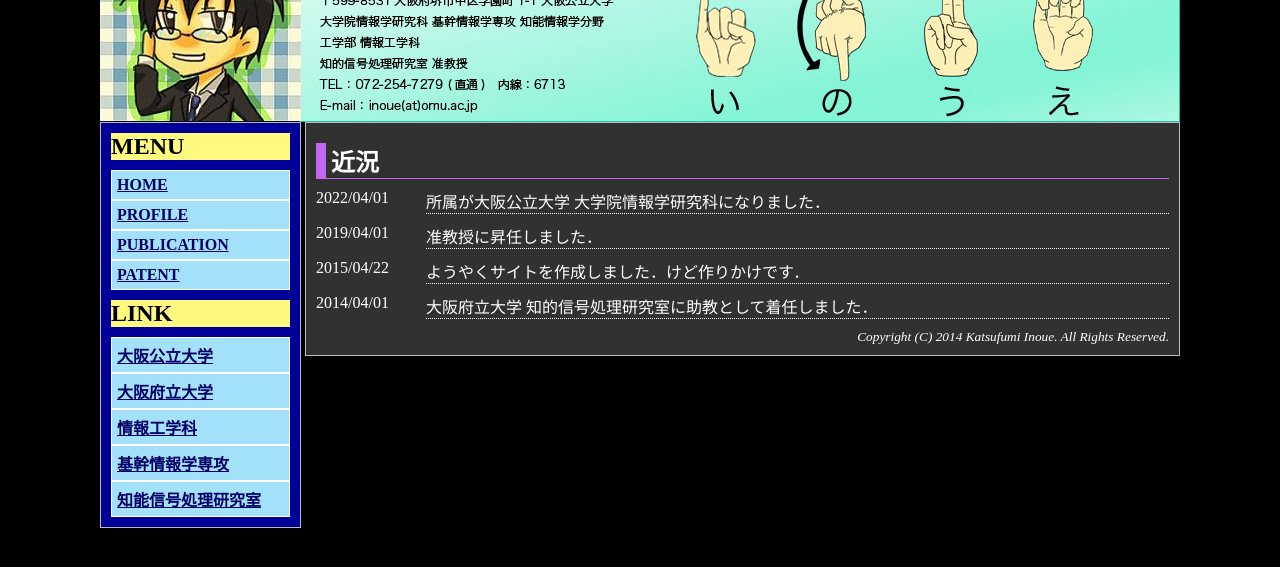
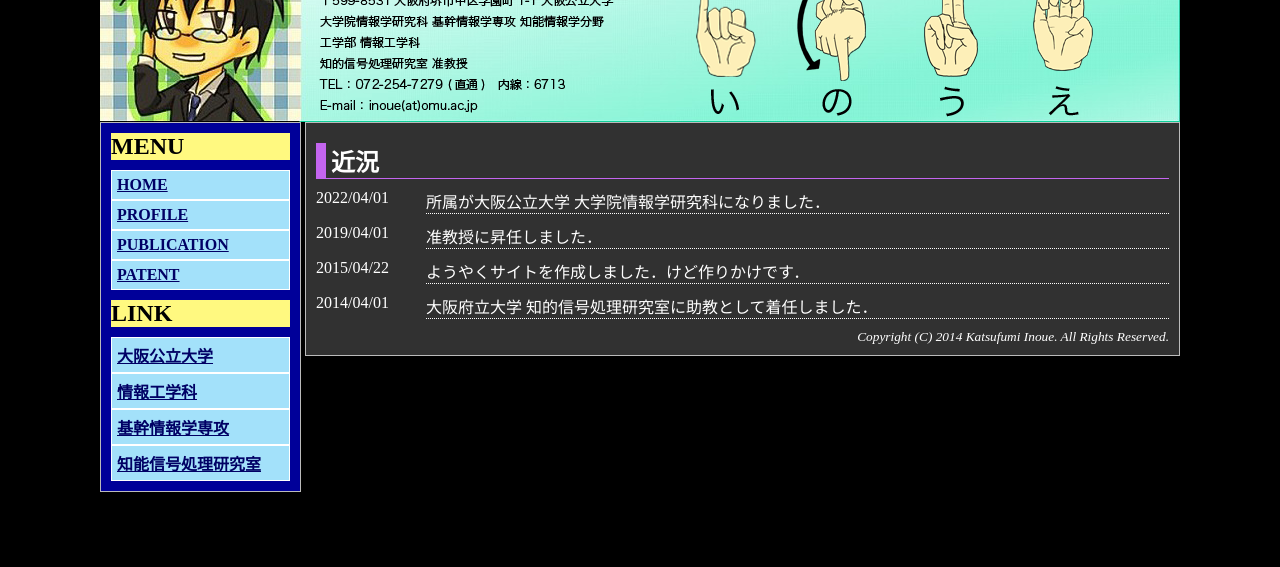
Before and after one commit to katsufumi-inoue/katsufumi-inoue.github.io, a plain HTML site: page index.html in a window 1280 px wide. Shown: the part 91-658 px from the top of the page. Drawn offline with Linux system fonts and the light colour scheme.

Commit message:
Update index.html

```diff
--- a/index.html
+++ b/index.html
@@ -27,7 +27,6 @@
 <h2>LINK</h2>
 <ul id="menu_list">
 <li><a href="https://www.omu.ac.jp/" class="menu">大阪公立大学</a></li>
-<li><a href="https://www.osakafu-u.ac.jp/" class="menu">大阪府立大学</a></li>
 <li><a href="https://www.omu.ac.jp/eng/undergraduate/inf-sci/" class="menu">情報工学科</a></li>
 <li><a href="https://www.omu.ac.jp/i/" class="menu">基幹情報学専攻</a></li>
 <li><a href="https://sig4-omu.github.io/" class="menu">知能信号処理研究室</a></li>
```
